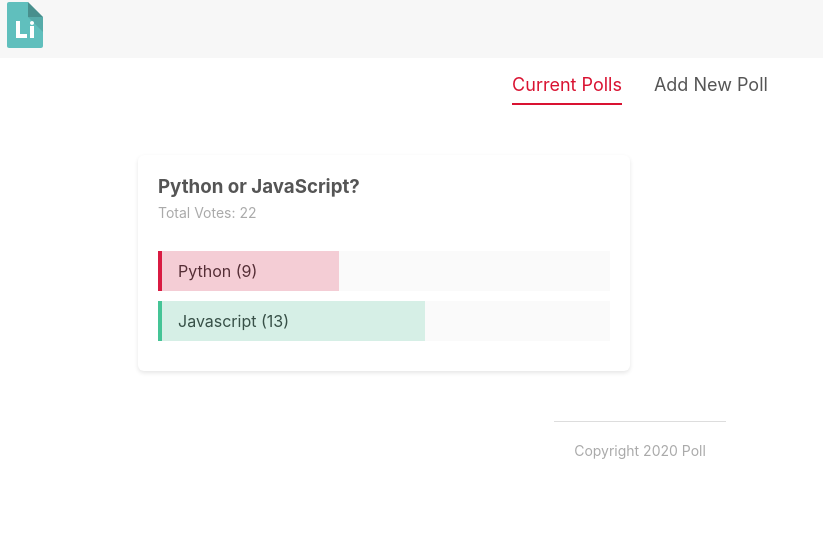
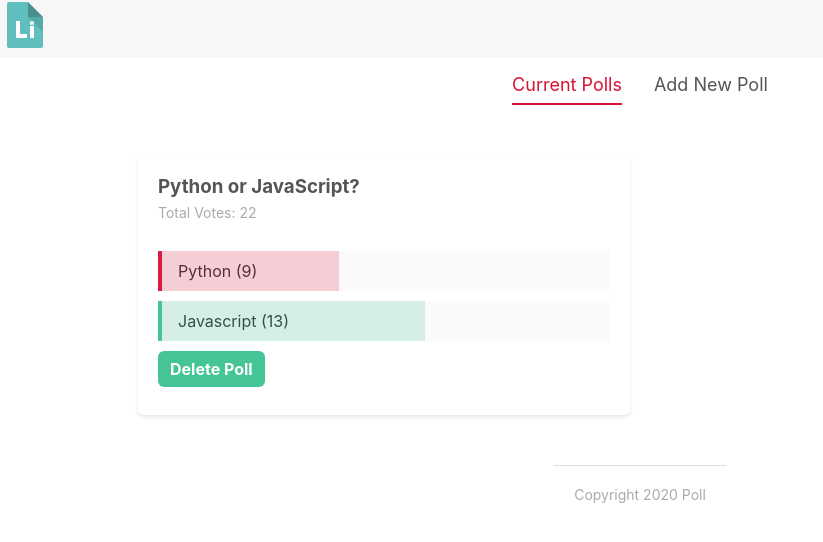
Before and after one commit to mathewbwilliamson/svelte-polls-tutorial, a Svelte app: page / in a window 1280 px wide. Shown: the top 542 px of the page, without its empty margins (0-823 px from the left). Built offline with nearby package versions, Linux system fonts and the light colour scheme.

Commit message:
Added delete function

```diff
--- a/src/components/PollDetails.svelte
+++ b/src/components/PollDetails.svelte
@@ -1,5 +1,6 @@
 <script>
   import Card from "../shared/Card.svelte";
+  import Button from "../shared/Button.svelte";
   import PollStore from "../stores/PollStore";
 
   export let poll;
@@ -23,6 +24,12 @@
 
       return copiedPolls;
     });
+  };
+
+  const handleDelete = pollId => {
+    PollStore.update(currentPolls =>
+      currentPolls.filter(poll => poll.id !== pollId)
+    );
   };
 </script>
 
@@ -86,5 +93,8 @@
       <span>{poll.answerB} ({poll.votesB})</span>
 
     </div>
+    <Button type="secondary" flat on:click={() => handleDelete(poll.id)}>
+      Delete Poll
+    </Button>
   </div>
 </Card>
--- a/src/shared/Button.svelte
+++ b/src/shared/Button.svelte
@@ -38,6 +38,6 @@
   }
 </style>
 
-<button class={type} class:flat class:inverse>
+<button class={type} class:flat class:inverse on:click>
   <slot />
 </button>
```
